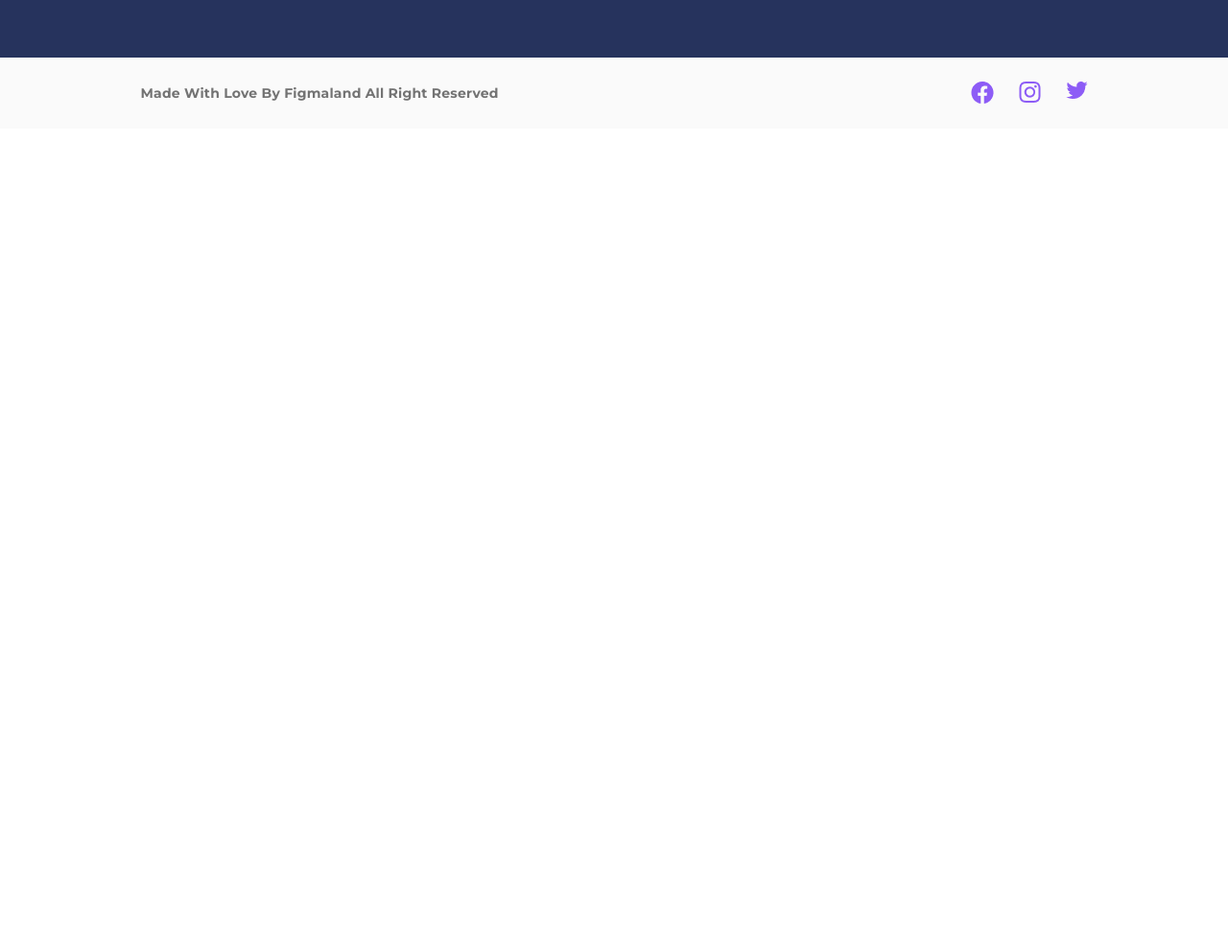
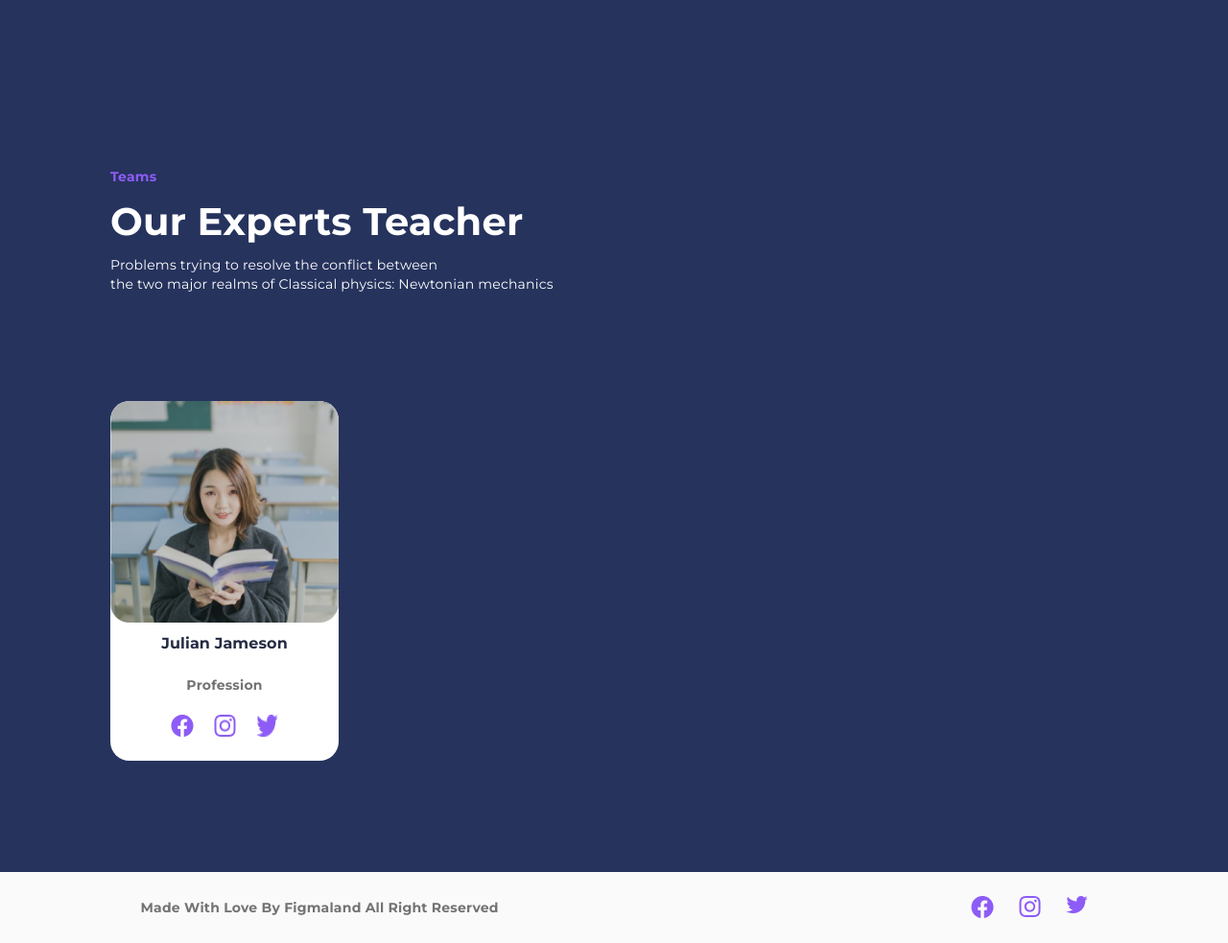
Before and after one commit to apsasinka/ReSTART_HighQualityCourses, a plain HTML site: page index.html in a window 1280 px wide. Shown: the part 5099-6082 px from the top of the page at 96% size. Before the commit the page ends 5233 px from the top, so only its background shows below. Drawn offline with Linux system fonts and the light colour scheme.

Commit message:
Начало седьмого фрейма

```diff
--- a/css/style.css
+++ b/css/style.css
@@ -505,3 +505,50 @@ a:last-child {
     letter-spacing: 0.2px;
     color: #737373;
 }
+
+/* Седьмой фрейм */
+.teacher {
+    background: #26335D;
+    height: 849px;
+}
+.teacher-column {
+    display: flex;
+    flex-direction: column;
+    max-width: 1050px;
+    margin: 0px auto;
+    overflow: hidden;
+}
+.teacher-descriprion-row {
+    height: 375px;
+    display: flex;
+    flex-direction: row;
+    justify-content: space-between;
+    margin-top: 112px;
+}
+.teacher-description-column {
+    display: flex;
+    height: 375px;
+    width: 238px;
+    flex-direction: column;
+    border-radius: 20px;
+    background: #FFFFFF;
+}
+.teacher-description-img {
+    background-image: url(../images/teacher-1.png);
+    height: 231px;
+    border-radius: 20px;
+}
+.teacher-description-text {
+    display: flex;
+    flex-direction: column;
+    justify-content: space-around;
+    height: 144px;
+    align-items: center;
+}
+.teacher-description-text-social-row {
+    display: flex;
+    flex-direction: row;
+    justify-content: space-between;
+    width: 112px;
+    margin-bottom: 15px;
+}
--- a/index.html
+++ b/index.html
@@ -252,9 +252,32 @@
                         <div class="most-recom-column">
                             <img class="most-recom-img" src="./images/man-2.png" alt="photo-designer">
                             <p class="most-recom-text">Slate helps you see how many more days<br>you need to work to reach your financial<br>goal for the month and year.</p>
-                            <img src="./images/stars-rate.png" alt="rate">
+                            <img src="./images/stars-rate.png" alt="rate"> <!-- Переделать под блок с отдельными звездочками -->
                             <p class="most-recom-name">Regina Miles</p>
                             <p class="most-recom-prof">Designer</p>
+                        </div>
+                    </div>
+                </div>
+            </div>
+            <div class="teacher">
+                <div class="teacher-column">
+                    <div class="our-text-column">
+                        <p class="our-text-practice">Teams</p>
+                        <p class="our-text-our">Our Experts Teacher</p>
+                        <p class="our-text-problems">Problems trying to resolve the conflict between<br>the two major realms of Classical physics: Newtonian mechanics</p>
+                    </div>
+                    <div class="teacher-descriprion-row">
+                        <div class="teacher-description-column">
+                            <div class="teacher-description-img"></div>
+                            <div class="teacher-description-text">
+                                <p class="most-recom-name">Julian Jameson</p>
+                                <p class="most-recom-prof">Profession</p>
+                                <div class="teacher-description-text-social-row">
+                                    <img src="./images/meta.png" alt="facebook">
+                                    <img src="./images/insta.png" alt="instagram">
+                                    <img src="./images/twit.png" alt="twitter">
+                                </div>
+                            </div>
                         </div>
                     </div>
                 </div>
```
Also changed, not shown: images/teacher-1.png (added).
